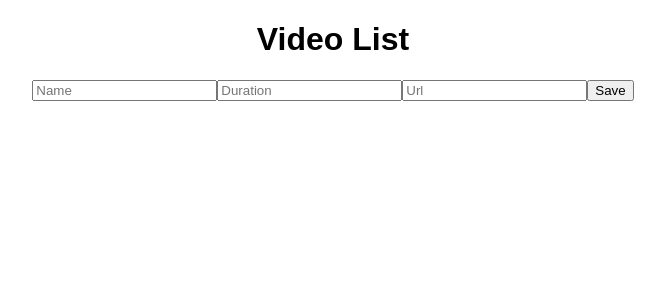
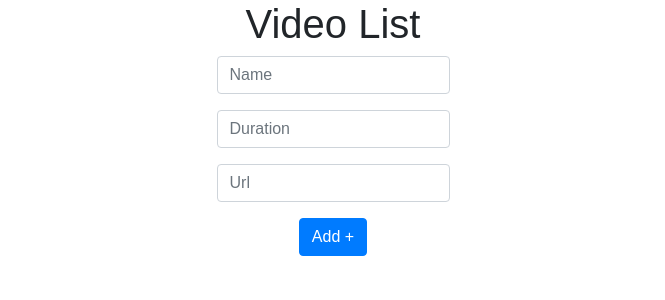
Before and after one commit to AlexAvlonitis/video_list, a React (Create React App) app: page / in a window 1280 px wide. Shown: the top 300 px of the page, without its empty margins (307-972 px from the left). Built offline with nearby package versions, Linux system fonts and the light colour scheme.

Commit message:
add some styling

```diff
--- a/package.json
+++ b/package.json
@@ -3,6 +3,9 @@
   "version": "0.1.0",
   "private": true,
   "dependencies": {
+    "bootstrap": "^4.1.3",
+    "jquery": "^3.3.1",
+    "popper.js": "^1.14.4",
     "react": "^16.4.2",
     "react-dom": "^16.4.2",
     "react-redux": "^5.0.7",
--- a/src/components/App.css
+++ /dev/null
@@ -1,28 +0,0 @@
-.App {
-  text-align: center;
-}
-
-.App-logo {
-  animation: App-logo-spin infinite 20s linear;
-  height: 80px;
-}
-
-.App-header {
-  background-color: #222;
-  height: 150px;
-  padding: 20px;
-  color: white;
-}
-
-.App-title {
-  font-size: 1.5em;
-}
-
-.App-intro {
-  font-size: large;
-}
-
-@keyframes App-logo-spin {
-  from { transform: rotate(0deg); }
-  to { transform: rotate(360deg); }
-}
--- a/src/components/App.js
+++ b/src/components/App.js
@@ -1,12 +1,13 @@
 import React, { Component } from 'react';
 import VideoIndex from './videos/video_index';
-import './App.css';
 
 class App extends Component {
   render() {
     return (
-      <div className="App">
-        <VideoIndex />
+      <div className="container">
+        <div className="row justify-content-center">
+          <VideoIndex />
+        </div>
       </div>
     );
   }
--- a/src/components/videos/video_form.js
+++ b/src/components/videos/video_form.js
@@ -35,28 +35,39 @@
     return(
       <div>
         <form onSubmit={this.handleSubmit}>
+          <div className="form-group">
             <input
               type='text'
               name='name'
+              className="form-control"
               onChange={this.handleChange}
               value={this.state.name}
               placeholder='Name'
             />
+          </div>
+          <div className="form-group">
             <input
               type='text'
               name='duration'
+              className="form-control"
               onChange={this.handleChange}
               value={this.state.duration}
               placeholder='Duration'
             />
+          </div>
+          <div className="form-group">
             <input
               type='text'
               name='url'
+              className="form-control"
               onChange={this.handleChange}
               value={this.state.url}
               placeholder='Url'
             />
-          <input type='submit' value='Save'/>
+          </div>
+          <div className="form-group">
+            <input className='btn btn-primary' type='submit' value='Add +'/>
+          </div>
         </form>
       </div>
     )
--- a/src/components/videos/video_index.js
+++ b/src/components/videos/video_index.js
@@ -4,7 +4,7 @@
 
 export default function VideoIndex() {
   return(
-    <div>
+    <div className="text-center">
       <h1>Video List</h1>
       <VideoForm />
       <VideoList />
--- a/src/components/videos/video_item.js
+++ b/src/components/videos/video_item.js
@@ -50,33 +50,44 @@
     return(
       <div>
         <form onSubmit={this.handleSubmit}>
+          <div className="form-group">
             <input
               type='text'
               name='name'
+              className="form-control"
               onChange={this.handleChange}
               value={this.state.name}
               placeholder='Name'
             />
+          </div>
+          <div className="form-group">
             <input
               type='text'
               name='duration'
+              className="form-control"
               onChange={this.handleChange}
               value={this.state.duration}
               placeholder='Duration'
             />
+          </div>
+          <div className="form-group">
             <input
               type='text'
               name='url'
+              className="form-control"
               onChange={this.handleChange}
               value={this.state.url}
               placeholder='Url'
             />
-          <input type='submit' value='Save'/>
+          </div>
+          <div className="form-group">
+            <input className="btn btn-primary" type='submit' value='Save'/>
+          </div>
         </form>
-        <button onClick={this.handleCancelClick}>
+        <button className="btn btn-primary" onClick={this.handleCancelClick}>
           Cancel
         </button>
-        <button onClick={this.handleRemoveClick}>
+        <button className="btn btn-secondary" onClick={this.handleRemoveClick}>
           Remove
         </button>
       </div>
@@ -87,19 +98,25 @@
     const video = this.props.video
 
     return (
-      <li>
+      <ul className='list-group'>
+        <li className="list-group-item">
           <p>{video.name}</p>
+        </li>
+        <li className="list-group-item">
           <p>{video.duration}</p>
+        </li>
+        <li className="list-group-item">
           <p>{video.url}</p>
+        </li>
 
-        <button onClick={this.handleEditClick}>
+        <button className="btn btn-primary" onClick={this.handleEditClick}>
           Edit
         </button>
-        <button onClick={this.handleRemoveClick}>
+        <button className="btn btn-secondary" onClick={this.handleRemoveClick}>
           Remove
         </button>
         <hr />
-      </li>
+      </ul>
     )
   }
 
--- a/src/components/videos/video_list.js
+++ b/src/components/videos/video_list.js
@@ -19,9 +19,9 @@
 
   render() {
     return(
-      <ul>
+      <div>
         { this.renderVideos() }
-      </ul>
+      </div>
     )
   }
 }
--- a/src/index.js
+++ b/src/index.js
@@ -1,3 +1,6 @@
+import $ from 'jquery';
+import 'bootstrap/dist/css/bootstrap.min.css';
+import 'bootstrap/dist/js/bootstrap.min.js';
 import React from 'react';
 import { render } from 'react-dom';
 import './index.css';
```
Also changed, not shown: 1 other file (tests, documents, lock files or other folders). Lines whose indentation alone changed are shown as unchanged.
